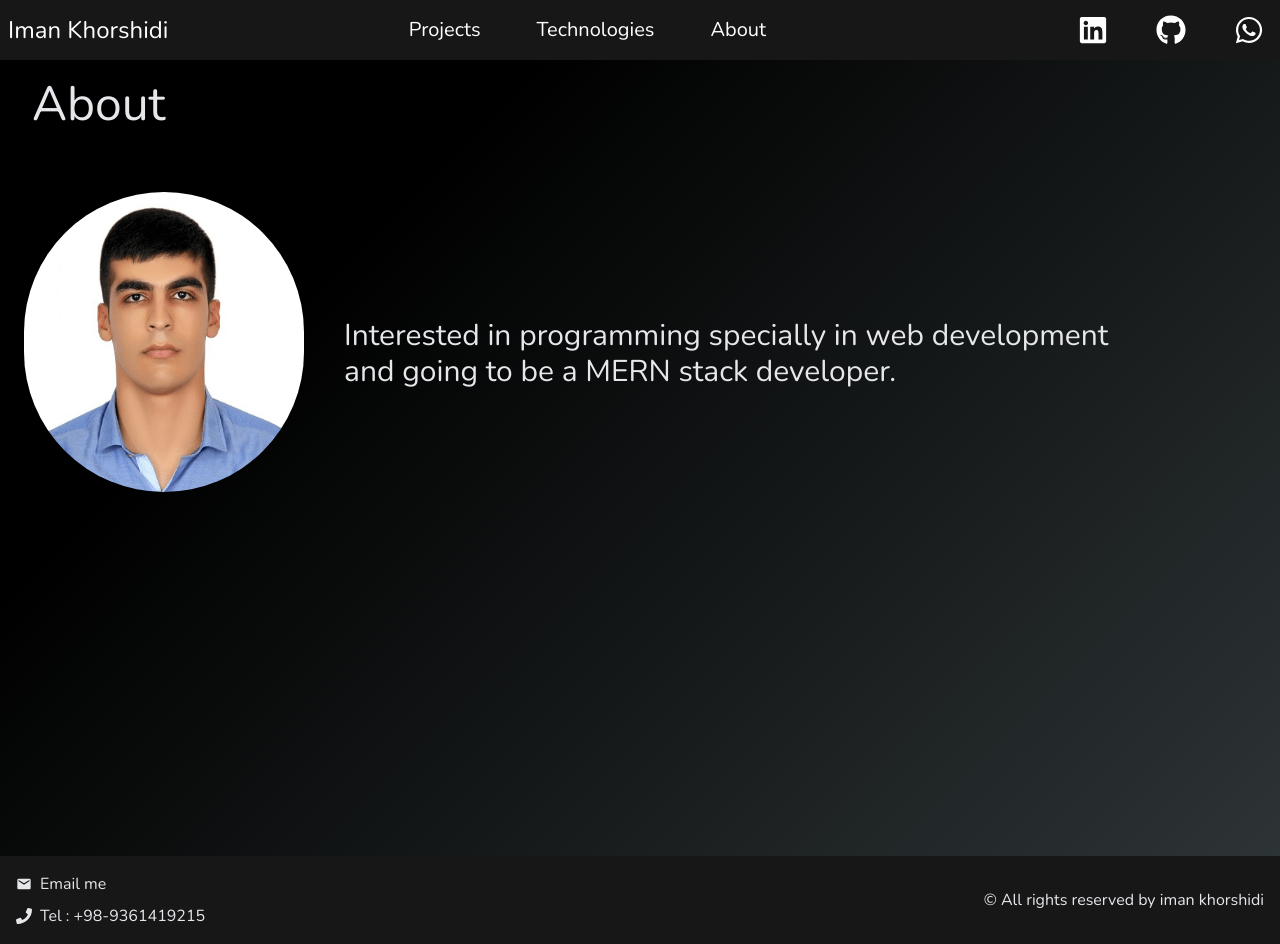
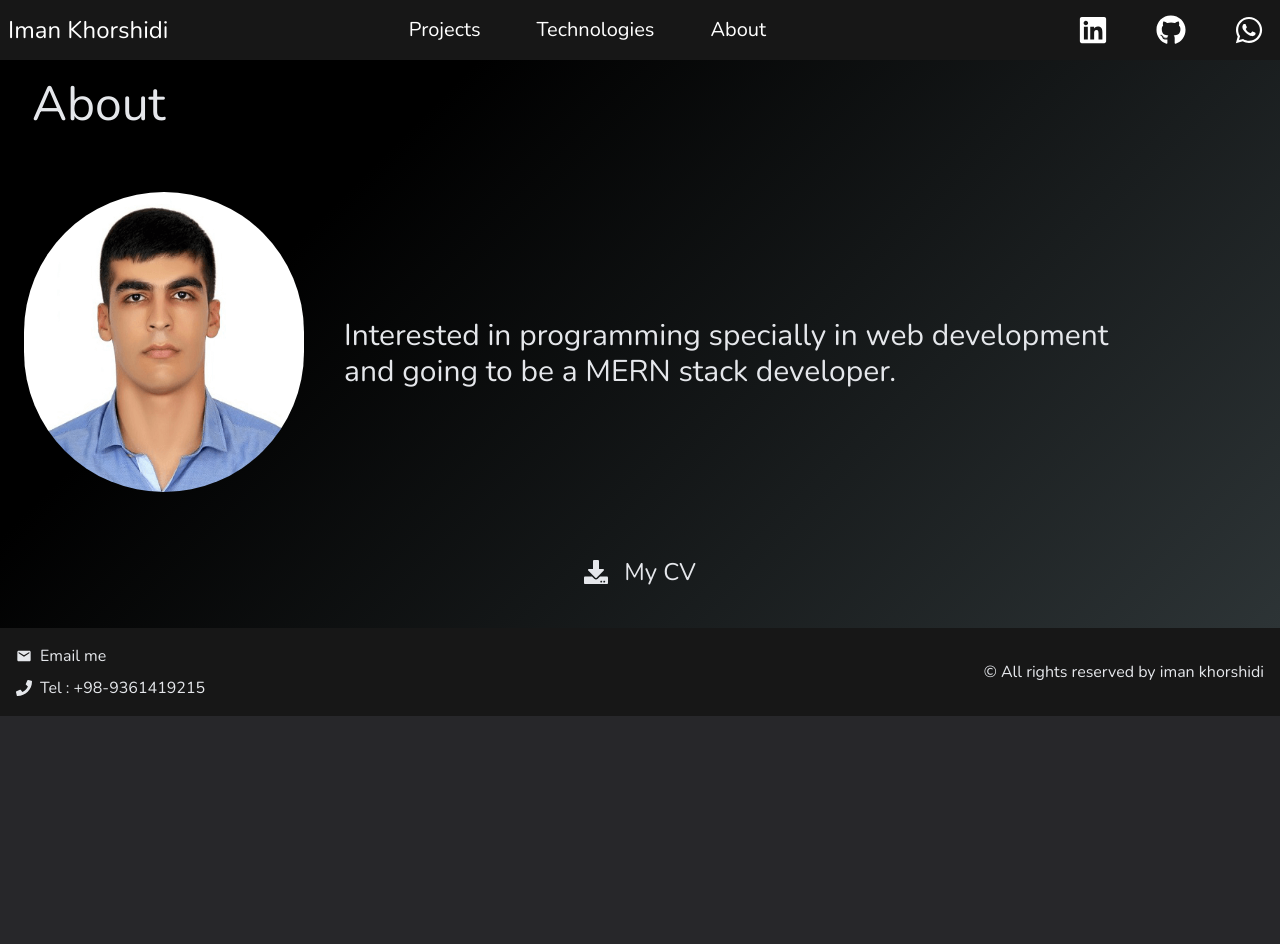
Before and after one commit to Imankh72/portfolio, a Next.js app: page /about in a window 1280 px wide. After the commit the page ends 856 px from the top, so only its background shows below. Built offline with nearby package versions, Linux system fonts and the light colour scheme.

Commit message:
Fix: About component

```diff
--- a/components/About.jsx
+++ b/components/About.jsx
@@ -1,8 +1,9 @@
 import Image from "next/image";
+import { FaDownload } from "react-icons/fa";
 
 const About = () => {
   return (
-    <div className="darkGradient mt-14 py-6 h-[100vh] px-6">
+    <div className="darkGradient mt-14 py-6 h-[100%] px-6">
       <h1 className="text-4xl pl-2 mb-16 sm:text-5xl ">About</h1>
       <div className="flex flex-col items-center gap-10 md:flex-row">
         <div className="rounded-full overflow-hidden w-[280px] h-[300px] ">
@@ -15,6 +16,15 @@ const About = () => {
           </p>
         </div>
       </div>
+      <div className="flex items-center justify-center gap-4 py-4 mt-12 text-2xl ">
+        <a
+          className="flex items-center justify-center gap-4"
+          href="/static/iman-khorshidi.pdf"
+          download="iman-khorshidi.pdf"
+        >
+          <FaDownload /> My CV
+        </a>
+      </div>
     </div>
   );
 };
```
Also changed, not shown: 1 other file (tests, documents, lock files or other folders).
